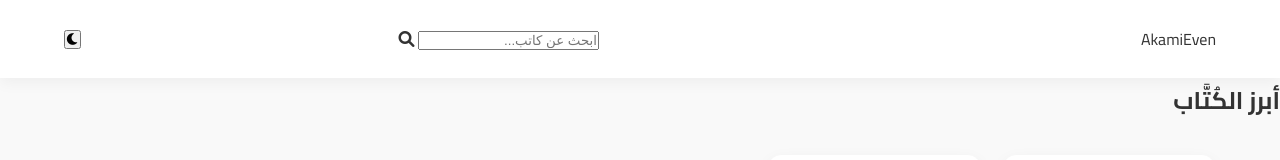
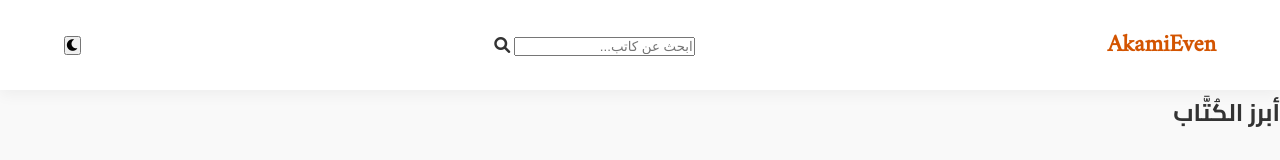
Before and after one commit to akamieven/Booksite, a plain HTML site: page index.html in a window 1280 px wide. Shown: the top 160 px of the page. Drawn offline with Linux system fonts and the light colour scheme.

Commit message:
Update style.css

```diff
--- a/style.css
+++ b/style.css
@@ -33,18 +33,9 @@ nav {
 }
 
 .logo {
-    width: 100%;
-    max-width: 300px; /* أقصى عرض للفيديو */
-    overflow: hidden;
-    display: flex;
-    justify-content: right;
-    align-items: right;
+    font-size: 1.5rem; font-weight: bold; color: var(--accent-color); font-family: 'Amiri', serif;
  }
-.logo video {
-    width: 100%;
-    height: auto;
-    border-radius: 3px; /* اختياري: لجعل الزوايا منحنية */
-}
+
 .authors-grid {
     display: grid;
     grid-template-columns: repeat(auto-fill, minmax(200px, 1fr)); /* متجاوب مع الموبايل والكمبيوتر */
```
